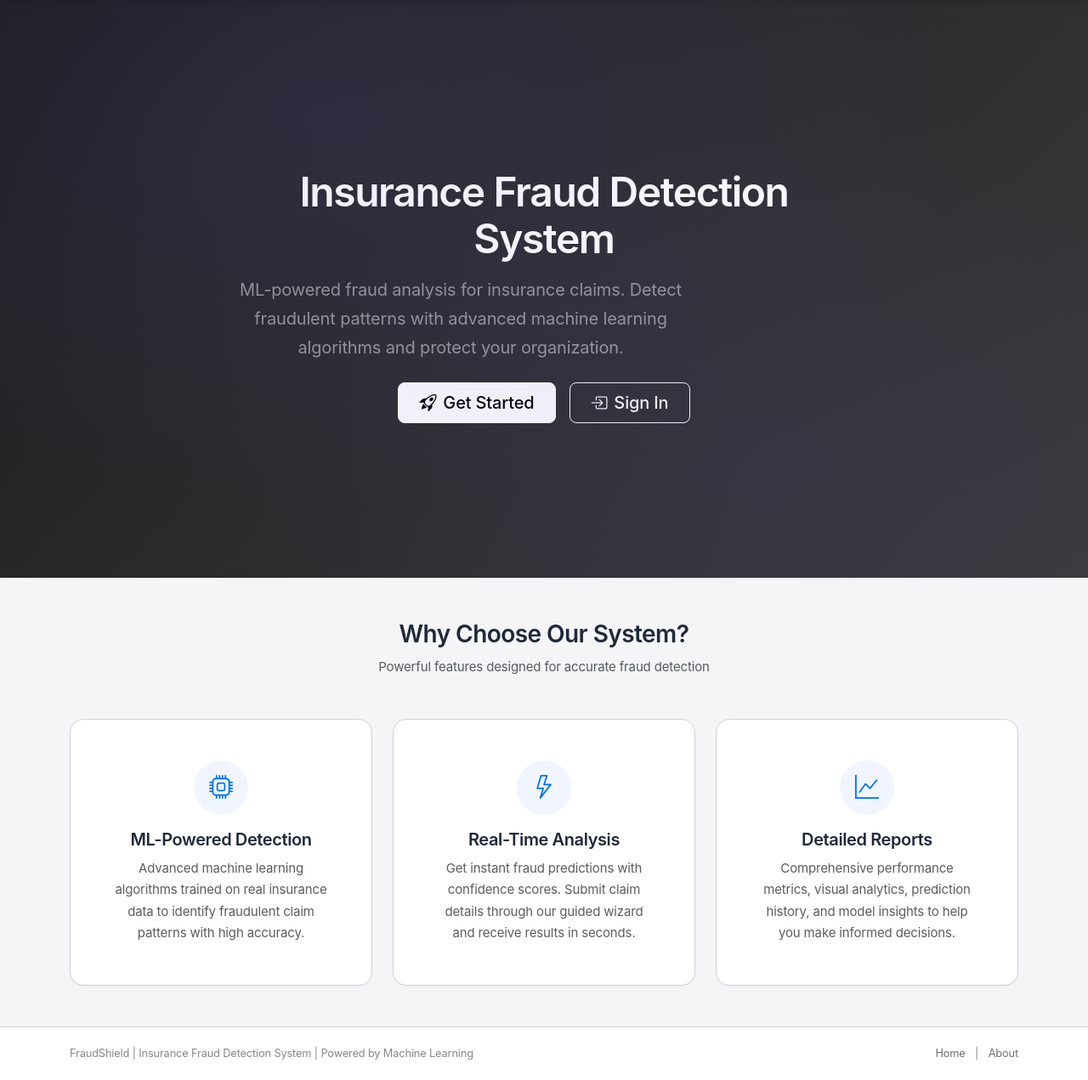
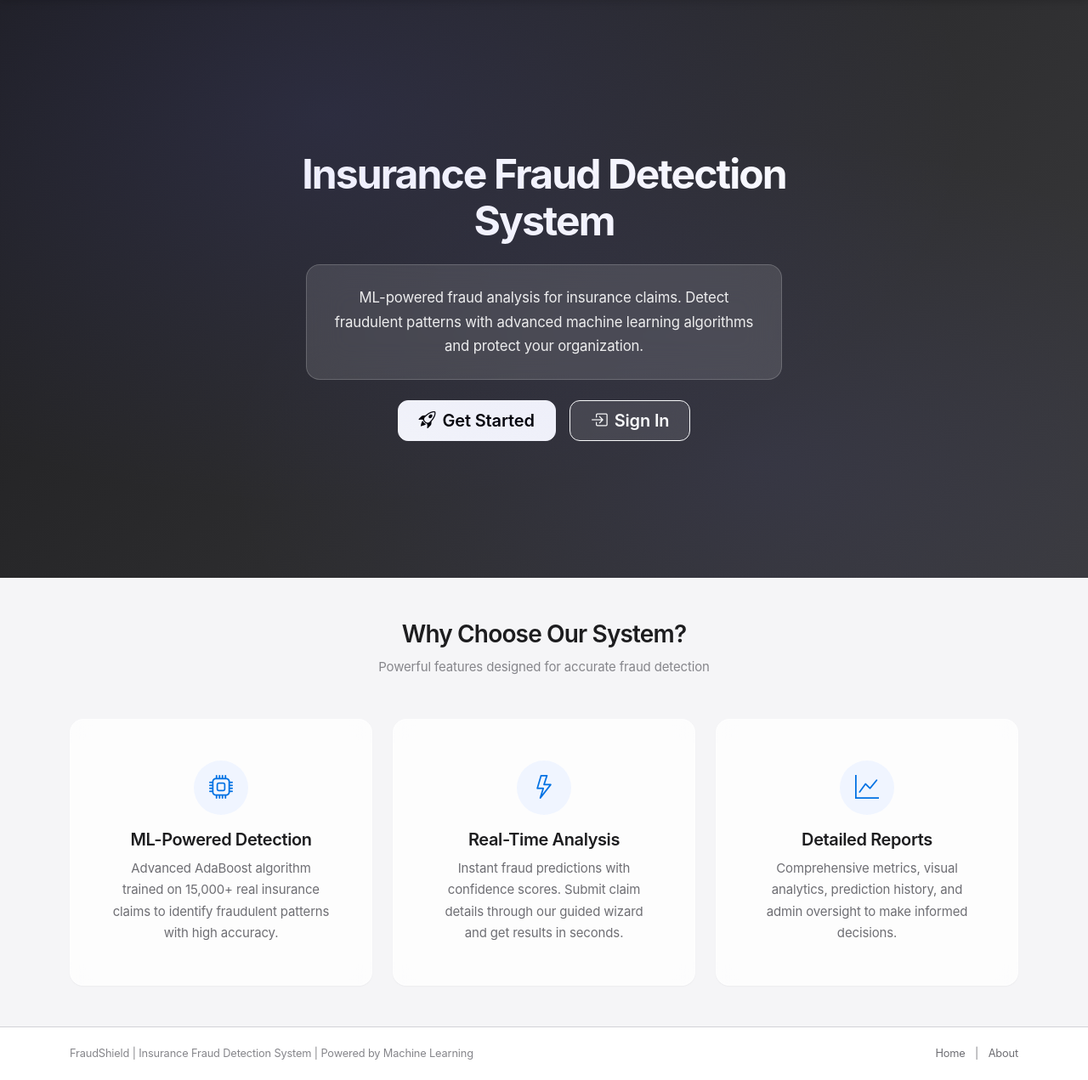
Before and after one commit to syedmohammedazhad4-del/FraudShield, a Flask app: page / in a window 1280 px wide. Shown: the part 63-1334 px from the top of the page at 85% size. Run offline with Flask 3, Linux system fonts and the light colour scheme.

Commit message:
Glassmorphism UI, centered hero, fix confidence scores to 70%+ range
- Cards: frosted glass effect (backdrop-filter blur)
- Hero: glass card for description, vertically centered
- Buttons: glass-style with blur on hero
- Confidence: scaled from raw 50% to meaningful 70-99% range
- Home page: cleaner layout with Apple-style spacing

Co-Authored-By: Claude Opus 4.6 (1M context) <noreply@anthropic.com>

```diff
--- a/app/static/css/style.css
+++ b/app/static/css/style.css
@@ -90,6 +90,26 @@ h1, h2, h3, h4, h5, h6 {
 .fw-semibold {
     font-weight: 500 !important;
 }
+
+/* ----- Glassmorphism ----- */
+.glass-card {
+    background: rgba(255, 255, 255, 0.12);
+    backdrop-filter: blur(20px);
+    -webkit-backdrop-filter: blur(20px);
+    border: 1px solid rgba(255, 255, 255, 0.18);
+    border-radius: 16px;
+    padding: 1.5rem 2rem;
+}
+
+.glass-card-dark {
+    background: rgba(0, 0, 0, 0.2);
+    backdrop-filter: blur(20px);
+    -webkit-backdrop-filter: blur(20px);
+    border: 1px solid rgba(255, 255, 255, 0.1);
+    border-radius: 16px;
+    padding: 1.5rem 2rem;
+}
+
 
 h1, h2, h3, h4, h5, h6 {
     font-weight: 700;
@@ -376,10 +396,12 @@ a:hover {
     letter-spacing: 0.05em;
 }
 
-/* ----- Cards ----- */
+/* ----- Cards (Glassmorphism) ----- */
 .card-custom {
-    background-color: var(--card-bg);
-    border: 1px solid var(--border-color);
+    background: rgba(255, 255, 255, 0.75);
+    backdrop-filter: blur(12px);
+    -webkit-backdrop-filter: blur(12px);
+    border: 1px solid rgba(255, 255, 255, 0.5);
     border-radius: var(--radius-lg);
     box-shadow: var(--shadow-sm);
     transition: var(--transition);
--- a/app/templates/main/home.html
+++ b/app/templates/main/home.html
@@ -2,22 +2,29 @@
 
 {% block content %}
 <!-- Hero Section -->
-<section class="hero-section">
-    <div class="container py-5">
+<section class="hero-section d-flex align-items-center" style="min-height: 85vh;">
+    <div class="container">
         <div class="row justify-content-center text-center">
-            <div class="col-lg-8">
-                <h1 class="display-4 fw-bold text-white mb-3">Insurance Fraud Detection System</h1>
-                <p class="lead text-white-50 mb-4">ML-powered fraud analysis for insurance claims. Detect fraudulent patterns with advanced machine learning algorithms and protect your organization.</p>
+            <div class="col-lg-7">
+                <h1 class="display-4 text-white mb-4" style="font-weight: 700; letter-spacing: -0.04em;">Insurance Fraud Detection System</h1>
+
+                <!-- Glassy card for description -->
+                <div class="glass-card mx-auto mb-4" style="max-width: 560px;">
+                    <p style="color: rgba(255,255,255,0.9); font-size: 1.05rem; line-height: 1.7; margin: 0;">
+                        ML-powered fraud analysis for insurance claims. Detect fraudulent patterns with advanced machine learning algorithms and protect your organization.
+                    </p>
+                </div>
+
                 <div class="d-flex justify-content-center gap-3">
                     {% if current_user.is_authenticated %}
-                    <a href="{{ url_for('main.dashboard') }}" class="btn btn-light btn-lg px-4 fw-semibold">
+                    <a href="{{ url_for('main.dashboard') }}" class="btn btn-light btn-lg px-4" style="font-weight: 600; border-radius: 12px;">
                         <i class="bi bi-speedometer2 me-2"></i>Go to Dashboard
                     </a>
                     {% else %}
-                    <a href="{{ url_for('auth.register') }}" class="btn btn-light btn-lg px-4 fw-semibold">
+                    <a href="{{ url_for('auth.register') }}" class="btn btn-light btn-lg px-4" style="font-weight: 600; border-radius: 12px;">
                         <i class="bi bi-rocket-takeoff me-2"></i>Get Started
                     </a>
-                    <a href="{{ url_for('auth.login') }}" class="btn btn-outline-light btn-lg px-4 fw-semibold">
+                    <a href="{{ url_for('auth.login') }}" class="btn btn-outline-light btn-lg px-4" style="font-weight: 600; border-radius: 12px; backdrop-filter: blur(10px); background: rgba(255,255,255,0.1);">
                         <i class="bi bi-box-arrow-in-right me-2"></i>Sign In
                     </a>
                     {% endif %}
@@ -31,43 +38,40 @@
 <section class="py-5">
     <div class="container">
         <div class="text-center mb-5">
-            <h2 class="fw-bold text-slate-800">Why Choose Our System?</h2>
-            <p class="text-muted">Powerful features designed for accurate fraud detection</p>
+            <h2 style="font-weight: 600; color: var(--text-primary); letter-spacing: -0.03em;">Why Choose Our System?</h2>
+            <p style="color: var(--text-muted);">Powerful features designed for accurate fraud detection</p>
         </div>
         <div class="row g-4">
-            <!-- Feature 1 -->
             <div class="col-md-4">
                 <div class="card card-custom h-100 text-center p-4">
                     <div class="card-body">
-                        <div class="d-inline-flex align-items-center justify-content-center rounded-circle bg-indigo-subtle mb-3" style="width: 64px; height: 64px;">
-                            <i class="bi bi-cpu fs-3 text-indigo"></i>
+                        <div class="d-inline-flex align-items-center justify-content-center rounded-circle mb-3" style="width: 64px; height: 64px; background: var(--accent-subtle);">
+                            <i class="bi bi-cpu fs-3" style="color: var(--accent);"></i>
                         </div>
-                        <h5 class="fw-bold text-slate-800 mb-2">ML-Powered Detection</h5>
-                        <p class="text-muted mb-0">Advanced machine learning algorithms trained on real insurance data to identify fraudulent claim patterns with high accuracy.</p>
+                        <h5 style="font-weight: 600; color: var(--text-primary);">ML-Powered Detection</h5>
+                        <p style="color: var(--text-secondary); margin-bottom: 0;">Advanced AdaBoost algorithm trained on 15,000+ real insurance claims to identify fraudulent patterns with high accuracy.</p>
                     </div>
                 </div>
             </div>
-            <!-- Feature 2 -->
             <div class="col-md-4">
                 <div class="card card-custom h-100 text-center p-4">
                     <div class="card-body">
-                        <div class="d-inline-flex align-items-center justify-content-center rounded-circle bg-indigo-subtle mb-3" style="width: 64px; height: 64px;">
-                            <i class="bi bi-lightning fs-3 text-indigo"></i>
+                        <div class="d-inline-flex align-items-center justify-content-center rounded-circle mb-3" style="width: 64px; height: 64px; background: var(--accent-subtle);">
+                            <i class="bi bi-lightning fs-3" style="color: var(--accent);"></i>
                         </div>
-                        <h5 class="fw-bold text-slate-800 mb-2">Real-Time Analysis</h5>
-                        <p class="text-muted mb-0">Get instant fraud predictions with confidence scores. Submit claim details through our guided wizard and receive results in seconds.</p>
+                        <h5 style="font-weight: 600; color: var(--text-primary);">Real-Time Analysis</h5>
+                        <p style="color: var(--text-secondary); margin-bottom: 0;">Instant fraud predictions with confidence scores. Submit claim details through our guided wizard and get results in seconds.</p>
                     </div>
                 </div>
             </div>
-            <!-- Feature 3 -->
             <div class="col-md-4">
                 <div class="card card-custom h-100 text-center p-4">
                     <div class="card-body">
-                        <div class="d-inline-flex align-items-center justify-content-center rounded-circle bg-indigo-subtle mb-3" style="width: 64px; height: 64px;">
-                            <i class="bi bi-graph-up fs-3 text-indigo"></i>
+                        <div class="d-inline-flex align-items-center justify-content-center rounded-circle mb-3" style="width: 64px; height: 64px; background: var(--accent-subtle);">
+                            <i class="bi bi-graph-up fs-3" style="color: var(--accent);"></i>
                         </div>
-                        <h5 class="fw-bold text-slate-800 mb-2">Detailed Reports</h5>
-                        <p class="text-muted mb-0">Comprehensive performance metrics, visual analytics, prediction history, and model insights to help you make informed decisions.</p>
+                        <h5 style="font-weight: 600; color: var(--text-primary);">Detailed Reports</h5>
+                        <p style="color: var(--text-secondary); margin-bottom: 0;">Comprehensive metrics, visual analytics, prediction history, and admin oversight to make informed decisions.</p>
                     </div>
                 </div>
             </div>
```
Also changed, not shown: app/ml/predictor.py (+13 -3 lines).
